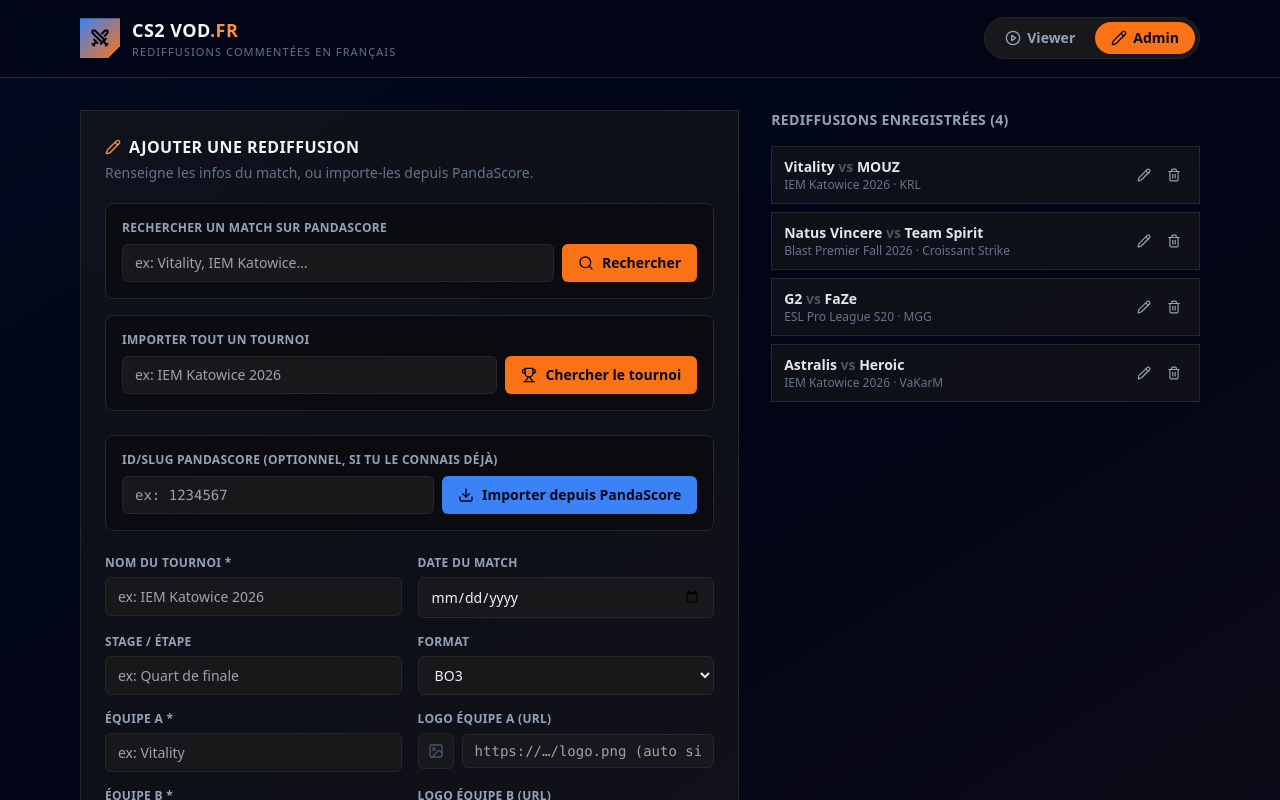
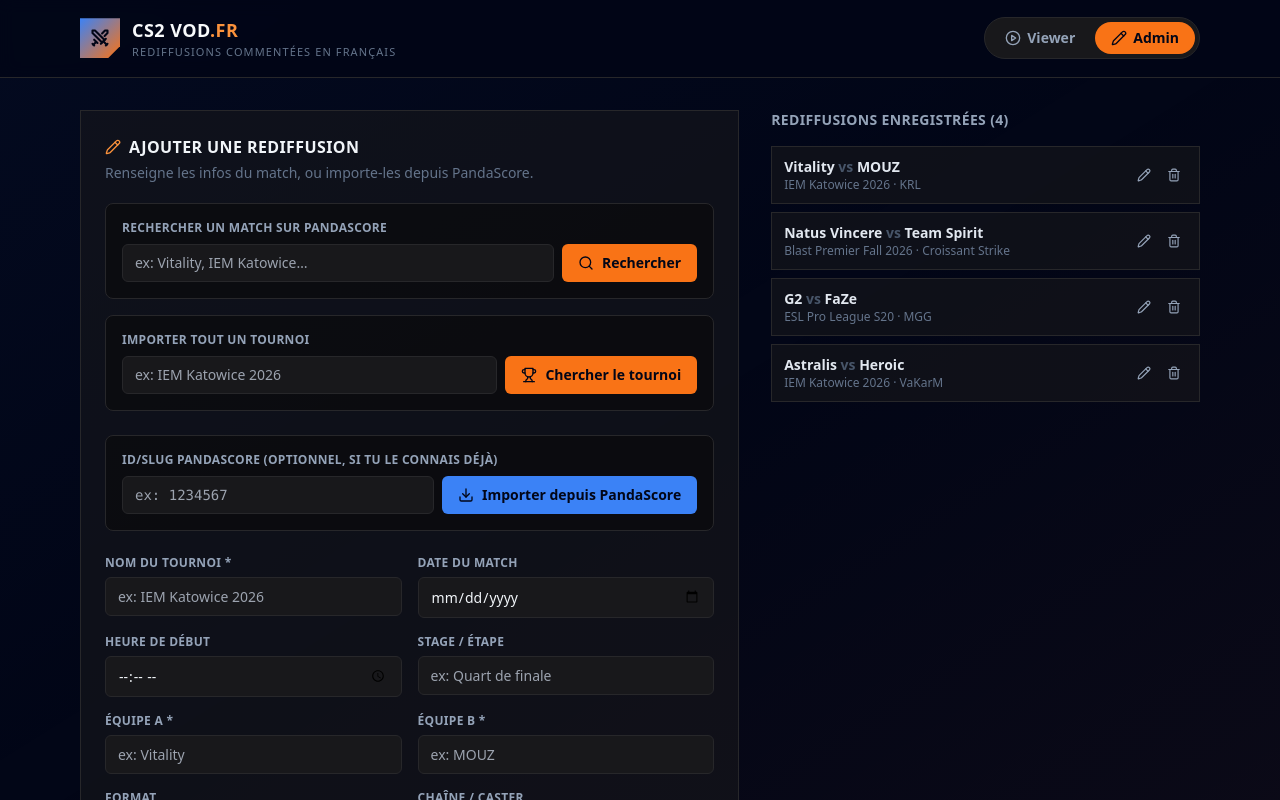
Before and after one commit to hctn/cs2_vod_fr_app, a React (Vite) app: page / in a window 1280 px wide. Both pictures are taken after a click on the button "Admin". Shown: the top 800 px of the page. Built offline with nearby package versions, Linux system fonts and the light colour scheme.

Commit message:
Add files via upload

```diff
--- a/src/App.jsx
+++ b/src/App.jsx
@@ -19,7 +19,6 @@
   AlertTriangle,
   Link2,
   Calendar,
-  Image as ImageIcon,
 } from "lucide-react";
 
 /* ============================================================================
@@ -27,12 +26,6 @@
    Un seul fichier, prêt à intégrer dans un projet React + Tailwind + lucide-react.
    Persistance locale via localStorage. Import optionnel des métadonnées de
    match depuis un proxy PandaScore (https://cs2-vod-fr.onrender.com).
-
-   Logos d'équipes : le proxy PandaScore renvoie désormais teamALogo /
-   teamBLogo (URL du logo, champ "image_url" de PandaScore) en plus des noms.
-   Ces URLs sont stockées telles quelles sur chaque match et affichées dans
-   TeamBlock, avec repli automatique sur l'initiale de l'équipe si l'URL est
-   absente ou si l'image ne charge pas (onError).
    ============================================================================ */
 
 const STORAGE_KEY = "cs2vodfr_matches";
@@ -47,12 +40,11 @@
     id: "m1",
     pandascoreId: "2374829",
     matchDate: "2026-02-14",
+    matchTime: "18:00",
     tournament: "IEM Katowice 2026",
     stage: "Quart de finale",
     teamA: "Vitality",
-    teamALogo: "",
     teamB: "MOUZ",
-    teamBLogo: "",
     format: "BO3",
     caster: "KRL",
     platform: "twitch",
@@ -65,12 +57,11 @@
     id: "m2",
     pandascoreId: "2374855",
     matchDate: "2026-03-22",
+    matchTime: "20:00",
     tournament: "Blast Premier Fall 2026",
     stage: "Demi-finale",
     teamA: "Natus Vincere",
-    teamALogo: "",
     teamB: "Team Spirit",
-    teamBLogo: "",
     format: "BO3",
     caster: "Croissant Strike",
     platform: "youtube",
@@ -83,12 +74,11 @@
     id: "m3",
     pandascoreId: "2374701",
     matchDate: "2026-01-30",
+    matchTime: "15:00",
     tournament: "ESL Pro League S20",
     stage: "Poules",
     teamA: "G2",
-    teamALogo: "",
     teamB: "FaZe",
-    teamBLogo: "",
     format: "BO1",
     caster: "MGG",
     platform: "twitch",
@@ -101,12 +91,11 @@
     id: "m4",
     pandascoreId: "2374912",
     matchDate: "2026-02-16",
+    matchTime: "19:00",
     tournament: "IEM Katowice 2026",
     stage: "Finale",
     teamA: "Astralis",
-    teamALogo: "",
     teamB: "Heroic",
-    teamBLogo: "",
     format: "BO5",
     caster: "VaKarM",
     platform: "youtube",
@@ -121,12 +110,11 @@
   id: null,
   pandascoreId: "",
   matchDate: "",
+  matchTime: "",
   tournament: "",
   stage: "",
   teamA: "",
-  teamALogo: "",
   teamB: "",
-  teamBLogo: "",
   format: "BO3",
   caster: "",
   platform: "twitch",
@@ -182,19 +170,17 @@
 }
 
 function normalizePandaScorePayload(data) {
-  // Forme exacte renvoyée par index.js (extractMatchFields) : teamA, teamB,
-  // teamALogo, teamBLogo, tournament, stage, format sont déjà des valeurs
-  // prêtes à l'emploi.
+  // Forme exacte renvoyée par index.js (simplifyMatch) : teamA, teamB,
+  // tournament, stage, format sont déjà des chaînes prêtes à l'emploi.
   return {
     teamA: data?.teamA ?? "",
-    teamALogo: data?.teamALogo ?? "",
     teamB: data?.teamB ?? "",
-    teamBLogo: data?.teamBLogo ?? "",
     tournament: data?.tournament ?? "",
     stage: data?.stage ?? "",
     format: data?.format || "BO3",
     pandascoreId: data?.pandascoreId != null ? String(data.pandascoreId) : "",
     matchDate: isoToDateInput(data?.beginAt),
+    matchTime: isoToTimeInput(data?.beginAt),
   };
 }
 
@@ -205,6 +191,15 @@
   const d = new Date(iso);
   if (Number.isNaN(d.getTime())) return "";
   return d.toISOString().slice(0, 10);
+}
+
+// Convertit une date ISO en valeur pour <input type="time"> ("18:00"), en
+// heure locale du navigateur. Renvoie "" si la date est absente ou invalide.
+function isoToTimeInput(iso) {
+  if (!iso) return "";
+  const d = new Date(iso);
+  if (Number.isNaN(d.getTime())) return "";
+  return `${pad2(d.getHours())}:${pad2(d.getMinutes())}`;
 }
 
 function formatDateFr(dateStr) {
@@ -293,8 +288,10 @@
   }, [matches, search, filterTournament, filterCaster]);
 
   // Regroupement par tournoi : les groupes sont triés chronologiquement (par la
-  // date du match le plus récent de chaque tournoi), et à l'intérieur de chaque
-  // groupe, les matchs sont eux aussi triés du plus récent au plus ancien.
+  // date/heure du match le plus récent de chaque tournoi), et à l'intérieur de
+  // chaque groupe, les matchs sont eux aussi triés du plus récent au plus ancien —
+  // d'abord par date, puis (3e couche) par heure de début pour les matchs du
+  // même jour.
   const groupedMatches = useMemo(() => {
     const groups = new Map();
     for (const m of filteredMatches) {
@@ -303,7 +300,15 @@
       groups.get(key).push(m);
     }
 
-    const dateTime = (m) => (m.matchDate ? new Date(m.matchDate).getTime() : -Infinity);
+    // Combine matchDate + matchTime en un seul timestamp : ça trie naturellement
+    // par date puis, à date égale, par heure. Les matchs sans heure renseignée
+    // sont traités comme "00:00" (ils passent en dernier parmi ceux du même jour).
+    const dateTime = (m) => {
+      if (!m.matchDate) return -Infinity;
+      const time = m.matchTime || "00:00";
+      const d = new Date(`${m.matchDate}T${time}:00`);
+      return Number.isNaN(d.getTime()) ? -Infinity : d.getTime();
+    };
 
     const result = Array.from(groups.entries()).map(([tournament, list]) => {
       const sortedList = [...list].sort((a, b) => dateTime(b) - dateTime(a));
@@ -327,7 +332,7 @@
   }
 
   function startEdit(match) {
-    setForm({ ...form, ...EMPTY_FORM, ...match });
+    setForm({ ...match });
     setMode("admin");
     setPandaError("");
     window.scrollTo({ top: 0, behavior: "smooth" });
@@ -385,13 +390,12 @@
         ...f,
         pandascoreId: normalized.pandascoreId || target,
         teamA: normalized.teamA || f.teamA,
-        teamALogo: normalized.teamALogo || f.teamALogo,
         teamB: normalized.teamB || f.teamB,
-        teamBLogo: normalized.teamBLogo || f.teamBLogo,
         tournament: normalized.tournament || f.tournament,
         stage: normalized.stage || f.stage,
         format: normalized.format || f.format,
         matchDate: normalized.matchDate || f.matchDate,
+        matchTime: normalized.matchTime || f.matchTime,
       }));
       setSearchResults([]);
     } catch (err) {
@@ -460,13 +464,12 @@
       ...f,
       pandascoreId: result.pandascoreId != null ? String(result.pandascoreId) : "",
       teamA: result.teamA || f.teamA,
-      teamALogo: result.teamALogo || f.teamALogo,
       teamB: result.teamB || f.teamB,
-      teamBLogo: result.teamBLogo || f.teamBLogo,
       tournament: result.tournament || f.tournament,
       stage: result.stage || f.stage,
       format: result.format || f.format,
       matchDate: isoToDateInput(result.beginAt) || f.matchDate,
+      matchTime: isoToTimeInput(result.beginAt) || f.matchTime,
     }));
     setSearchResults([]);
     setSearchQuery("");
@@ -537,12 +540,11 @@
             id: `m${Date.now()}_${i}`,
             pandascoreId: r.pandascoreId || "",
             matchDate: isoToDateInput(r.beginAt),
+            matchTime: isoToTimeInput(r.beginAt),
             tournament: r.tournament || label,
             stage: r.stage || "",
             teamA: r.teamA || "",
-            teamALogo: r.teamALogo || "",
             teamB: r.teamB || "",
-            teamBLogo: r.teamBLogo || "",
             format: r.format || "BO3",
           }));
         setBulkImportFeedback(
@@ -850,15 +852,16 @@
             <span className="ml-auto flex shrink-0 items-center gap-1 text-slate-500">
               <Calendar className="h-3 w-3" />
               {formatDateFr(match.matchDate)}
+              {match.matchTime && <span className="text-slate-600"> · {match.matchTime}</span>}
             </span>
           )}
         </div>
 
         {/* Teams */}
         <div className="flex items-center justify-between gap-2">
-          <TeamBlock name={match.teamA} logo={match.teamALogo} />
+          <TeamBlock name={match.teamA} />
           <span className="shrink-0 font-mono text-sm font-bold text-slate-600">VS</span>
-          <TeamBlock name={match.teamB} logo={match.teamBLogo} align="right" />
+          <TeamBlock name={match.teamB} align="right" />
         </div>
 
         {/* Meta row */}
@@ -898,29 +901,13 @@
   );
 }
 
-// Affiche le logo de l'équipe (URL PandaScore ou saisie manuelle). En cas
-// d'URL manquante ou d'échec de chargement (onError), on retombe sur un
-// rond avec l'initiale de l'équipe — jamais d'icône cassée à l'écran.
-function TeamBlock({ name, logo, align = "left" }) {
-  const [imgFailed, setImgFailed] = useState(false);
+function TeamBlock({ name, align = "left" }) {
   const initial = (name || "?").trim().charAt(0).toUpperCase();
-  const showLogo = Boolean(logo) && !imgFailed;
-
   return (
     <div className={`flex min-w-0 flex-1 items-center gap-2 ${align === "right" ? "flex-row-reverse text-right" : ""}`}>
-      {showLogo ? (
-        <img
-          src={logo}
-          alt={name ? `Logo ${name}` : "Logo équipe"}
-          onError={() => setImgFailed(true)}
-          className="h-8 w-8 shrink-0 rounded-full bg-zinc-800 object-contain p-0.5"
-          loading="lazy"
-        />
-      ) : (
       <div className="flex h-8 w-8 shrink-0 items-center justify-center rounded-full bg-zinc-800 font-mono text-sm font-bold text-slate-300">
         {initial}
       </div>
-      )}
       <span className="truncate text-sm font-bold text-slate-100">{name}</span>
     </div>
   );
@@ -1020,10 +1007,8 @@
                     <button
                       type="button"
                       onClick={() => useSearchResult(r)}
-                      className="flex w-full items-center gap-2 bg-zinc-900 px-3 py-2 text-left text-xs transition-colors hover:bg-zinc-800"
+                      className="flex w-full flex-col gap-0.5 bg-zinc-900 px-3 py-2 text-left text-xs transition-colors hover:bg-zinc-800"
                     >
-                      <SearchResultLogos teamALogo={r.teamALogo} teamBLogo={r.teamBLogo} />
-                      <span className="flex min-w-0 flex-col gap-0.5">
                       <span className="font-semibold text-slate-200">
                         {r.teamA || "?"} <span className="text-slate-600">vs</span>{" "}
                         {r.teamB || "?"}
@@ -1033,9 +1018,8 @@
                           </span>
                         )}
                       </span>
-                        <span className="truncate text-slate-500">
+                      <span className="text-slate-500">
                         {[r.tournament, r.stage].filter(Boolean).join(" · ") || r.name}
-                        </span>
                       </span>
                     </button>
                   </li>
@@ -1179,11 +1163,37 @@
                   className="input"
                 />
               </Field>
+              <Field label="Heure de début">
+                <input
+                  type="time"
+                  value={form.matchTime}
+                  onChange={(e) => updateForm("matchTime", e.target.value)}
+                  className="input"
+                />
+              </Field>
               <Field label="Stage / Étape">
                 <input
                   value={form.stage}
                   onChange={(e) => updateForm("stage", e.target.value)}
                   placeholder="ex: Quart de finale"
+                  className="input"
+                />
+              </Field>
+              <Field label="Équipe A *">
+                <input
+                  required
+                  value={form.teamA}
+                  onChange={(e) => updateForm("teamA", e.target.value)}
+                  placeholder="ex: Vitality"
+                  className="input"
+                />
+              </Field>
+              <Field label="Équipe B *">
+                <input
+                  required
+                  value={form.teamB}
+                  onChange={(e) => updateForm("teamB", e.target.value)}
+                  placeholder="ex: MOUZ"
                   className="input"
                 />
               </Field>
@@ -1197,46 +1207,6 @@
                   <option value="BO3">BO3</option>
                   <option value="BO5">BO5</option>
                 </select>
-              </Field>
-              <Field label="Équipe A *">
-                <input
-                  required
-                  value={form.teamA}
-                  onChange={(e) => updateForm("teamA", e.target.value)}
-                  placeholder="ex: Vitality"
-                  className="input"
-                />
-              </Field>
-              <Field label="Logo équipe A (URL)">
-                <div className="flex items-center gap-2">
-                  <LogoPreview url={form.teamALogo} />
-                  <input
-                    value={form.teamALogo}
-                    onChange={(e) => updateForm("teamALogo", e.target.value)}
-                    placeholder="https://…/logo.png (auto si importé)"
-                    className="input font-mono text-xs"
-                  />
-                </div>
-              </Field>
-              <Field label="Équipe B *">
-                <input
-                  required
-                  value={form.teamB}
-                  onChange={(e) => updateForm("teamB", e.target.value)}
-                  placeholder="ex: MOUZ"
-                  className="input"
-                />
-              </Field>
-              <Field label="Logo équipe B (URL)">
-                <div className="flex items-center gap-2">
-                  <LogoPreview url={form.teamBLogo} />
-                  <input
-                    value={form.teamBLogo}
-                    onChange={(e) => updateForm("teamBLogo", e.target.value)}
-                    placeholder="https://…/logo.png (auto si importé)"
-                    className="input font-mono text-xs"
-                  />
-                </div>
               </Field>
               <Field label="Chaîne / Caster">
                 <input
@@ -1418,62 +1388,6 @@
   );
 }
 
-// Petite pastille d'aperçu à côté du champ "Logo équipe (URL)" dans le
-// formulaire admin. Repli sur une icône image grisée si l'URL est vide ou
-// invalide.
-function LogoPreview({ url }) {
-  const [failed, setFailed] = useState(false);
-
-  useEffect(() => {
-    setFailed(false);
-  }, [url]);
-
-  const showLogo = Boolean(url) && !failed;
-
-  return (
-    <div className="flex h-9 w-9 shrink-0 items-center justify-center rounded-md border border-zinc-800 bg-zinc-900">
-      {showLogo ? (
-        <img
-          src={url}
-          alt="Aperçu du logo"
-          onError={() => setFailed(true)}
-          className="h-full w-full rounded-md object-contain p-0.5"
-        />
-      ) : (
-        <ImageIcon className="h-4 w-4 text-slate-600" />
-      )}
-    </div>
-  );
-}
-
-// Mini-logos côte à côte dans un résultat de recherche PandaScore (liste
-// "Rechercher un match sur PandaScore"). Purement décoratif ; pas de repli
-// visible si absent (juste rien à cet endroit).
-function SearchResultLogos({ teamALogo, teamBLogo }) {
-  if (!teamALogo && !teamBLogo) return null;
-  return (
-    <span className="flex shrink-0 items-center -space-x-1.5">
-      <MiniLogo url={teamALogo} />
-      <MiniLogo url={teamBLogo} />
-    </span>
-  );
-}
-
-function MiniLogo({ url }) {
-  const [failed, setFailed] = useState(false);
-  if (!url || failed) {
-    return <span className="h-5 w-5 rounded-full border border-zinc-800 bg-zinc-800" />;
-  }
-  return (
-    <img
-      src={url}
-      alt=""
-      onError={() => setFailed(true)}
-      className="h-5 w-5 rounded-full border border-zinc-900 bg-zinc-800 object-contain"
-    />
-  );
-}
-
 function Field({ label, children }) {
   return (
     <div>
```
Lines whose indentation alone changed are shown as unchanged.
